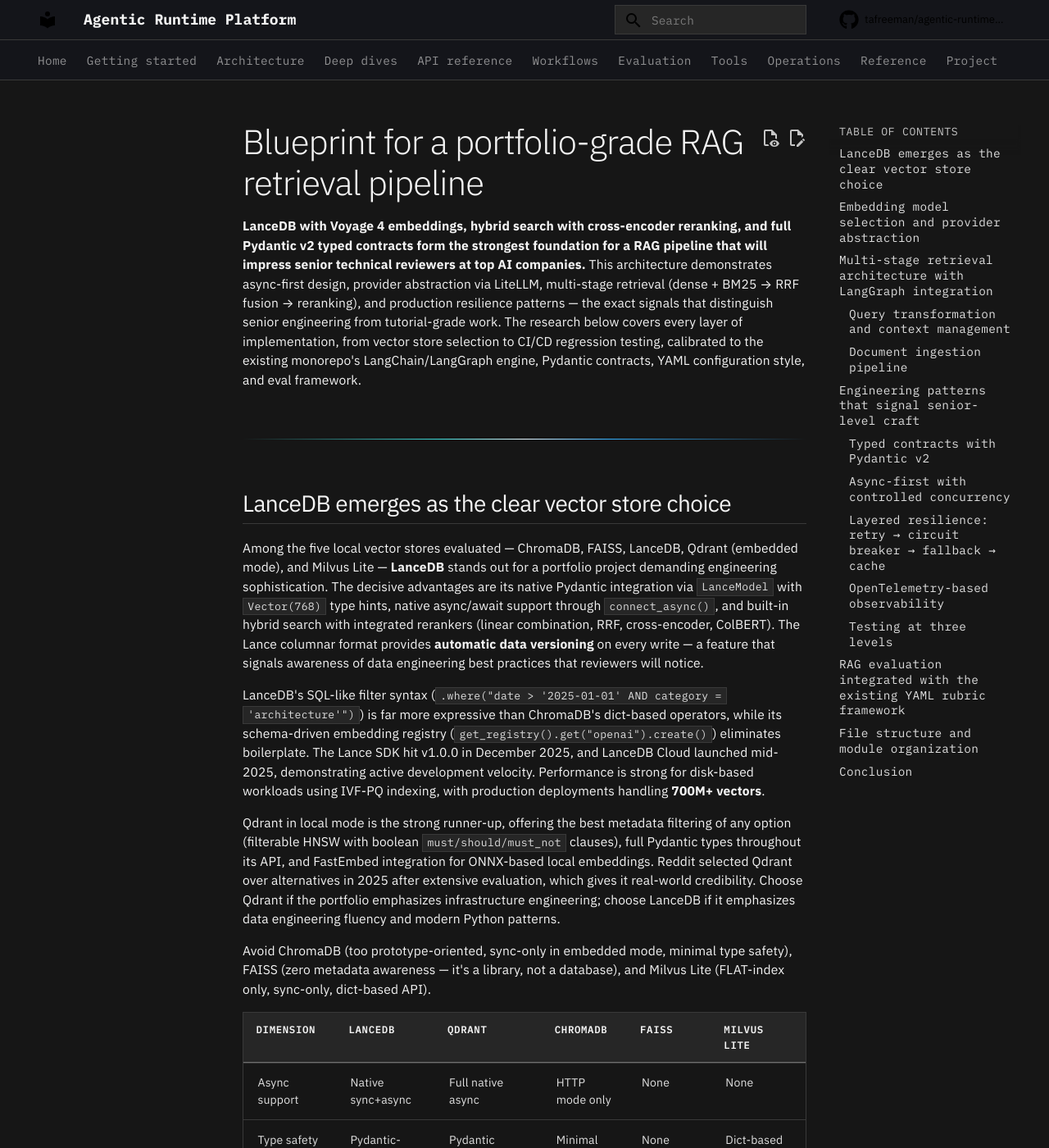
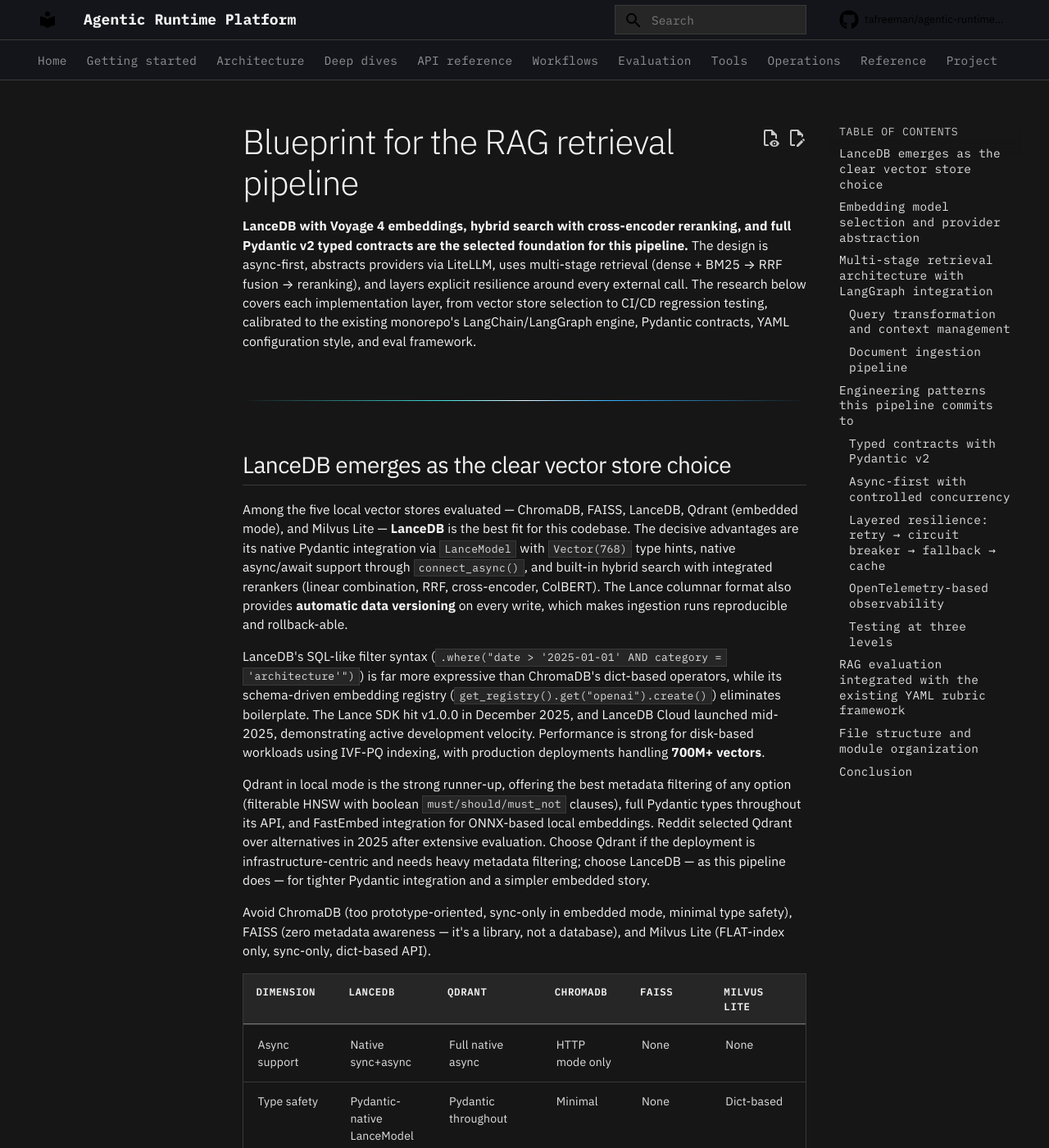
Before and after one commit to tafreeman/agentic-runtime-platform, an MkDocs documentation site: the page built from docs/adr/RAG-pipeline-blueprint.md, in a window 1280 px wide and 1400 px high. Shown: the whole window at 82% size. Built offline with MkDocs 1.6.1 and Material for MkDocs 9.7.7, drawn with Linux system fonts in a browser that asks for light colours; comment, search, counter and statistics services are not loaded; some of the changed text lies outside the part shown.

Commit message:
docs(arp): correct approval-gate and tier claims, de-hype RAG blueprint
The de-hype pass introduced two claims stronger than the code supports.
requires_approval defaults to False (tools/base.py), so approval covers
opted-in high-impact tools, not "any tool call" -- and the shipped server
registers no provider, so gated calls are denied rather than approved.
ModelTier runs TIER_0-TIER_5 with TIER_4 marked most capable, so tier 3
is not "highest capability".

The RAG blueprint framed its own architecture around impressing external
reviewers rather than around the engineering problem. Reworded to state
the technical rationale directly; no technical claim, table, or code
sample changed.

```diff
--- a/docs/adr/RAG-pipeline-blueprint.md
+++ b/docs/adr/RAG-pipeline-blueprint.md
@@ -1,16 +1,16 @@
-# Blueprint for a portfolio-grade RAG retrieval pipeline
+# Blueprint for the RAG retrieval pipeline
 
-**LanceDB with Voyage 4 embeddings, hybrid search with cross-encoder reranking, and full Pydantic v2 typed contracts form the strongest foundation for a RAG pipeline that will impress senior technical reviewers at top AI companies.** This architecture demonstrates async-first design, provider abstraction via LiteLLM, multi-stage retrieval (dense + BM25 → RRF fusion → reranking), and production resilience patterns — the exact signals that distinguish senior engineering from tutorial-grade work. The research below covers every layer of implementation, from vector store selection to CI/CD regression testing, calibrated to the existing monorepo's LangChain/LangGraph engine, Pydantic contracts, YAML configuration style, and eval framework.
+**LanceDB with Voyage 4 embeddings, hybrid search with cross-encoder reranking, and full Pydantic v2 typed contracts are the selected foundation for this pipeline.** The design is async-first, abstracts providers via LiteLLM, uses multi-stage retrieval (dense + BM25 → RRF fusion → reranking), and layers explicit resilience around every external call. The research below covers each implementation layer, from vector store selection to CI/CD regression testing, calibrated to the existing monorepo's LangChain/LangGraph engine, Pydantic contracts, YAML configuration style, and eval framework.
 
 ---
 
 ## LanceDB emerges as the clear vector store choice
 
-Among the five local vector stores evaluated — ChromaDB, FAISS, LanceDB, Qdrant (embedded mode), and Milvus Lite — **LanceDB** stands out for a portfolio project demanding engineering sophistication. The decisive advantages are its native Pydantic integration via `LanceModel` with `Vector(768)` type hints, native async/await support through `connect_async()`, and built-in hybrid search with integrated rerankers (linear combination, RRF, cross-encoder, ColBERT). The Lance columnar format provides **automatic data versioning** on every write — a feature that signals awareness of data engineering best practices that reviewers will notice.
+Among the five local vector stores evaluated — ChromaDB, FAISS, LanceDB, Qdrant (embedded mode), and Milvus Lite — **LanceDB** is the best fit for this codebase. The decisive advantages are its native Pydantic integration via `LanceModel` with `Vector(768)` type hints, native async/await support through `connect_async()`, and built-in hybrid search with integrated rerankers (linear combination, RRF, cross-encoder, ColBERT). The Lance columnar format also provides **automatic data versioning** on every write, which makes ingestion runs reproducible and rollback-able.
 
 LanceDB's SQL-like filter syntax (`.where("date > '2025-01-01' AND category = 'architecture'")`) is far more expressive than ChromaDB's dict-based operators, while its schema-driven embedding registry (`get_registry().get("openai").create()`) eliminates boilerplate. The Lance SDK hit v1.0.0 in December 2025, and LanceDB Cloud launched mid-2025, demonstrating active development velocity. Performance is strong for disk-based workloads using IVF-PQ indexing, with production deployments handling **700M+ vectors**.
 
-Qdrant in local mode is the strong runner-up, offering the best metadata filtering of any option (filterable HNSW with boolean `must/should/must_not` clauses), full Pydantic types throughout its API, and FastEmbed integration for ONNX-based local embeddings. Reddit selected Qdrant over alternatives in 2025 after extensive evaluation, which gives it real-world credibility. Choose Qdrant if the portfolio emphasizes infrastructure engineering; choose LanceDB if it emphasizes data engineering fluency and modern Python patterns.
+Qdrant in local mode is the strong runner-up, offering the best metadata filtering of any option (filterable HNSW with boolean `must/should/must_not` clauses), full Pydantic types throughout its API, and FastEmbed integration for ONNX-based local embeddings. Reddit selected Qdrant over alternatives in 2025 after extensive evaluation. Choose Qdrant if the deployment is infrastructure-centric and needs heavy metadata filtering; choose LanceDB — as this pipeline does — for tighter Pydantic integration and a simpler embedded story.
 
 Avoid ChromaDB (too prototype-oriented, sync-only in embedded mode, minimal type safety), FAISS (zero metadata awareness — it's a library, not a database), and Milvus Lite (FLAT-index only, sync-only, dict-based API).
 
@@ -71,9 +71,9 @@
 
 ---
 
-## Engineering patterns that signal senior-level craft
+## Engineering patterns this pipeline commits to
 
-The gap between tutorial-grade and portfolio-grade RAG lies in five areas: typed contracts, async design, resilience, observability, and testing. Each deserves deliberate implementation.
+Five areas carry most of the operational risk in a RAG pipeline: typed contracts, async design, resilience, observability, and testing. Each deserves deliberate implementation.
 
 ### Typed contracts with Pydantic v2
 
@@ -85,7 +85,7 @@
 
 ### Layered resilience: retry → circuit breaker → fallback → cache
 
-Use **tenacity** for retry with exponential backoff (1s, 2s, 4s, 8s, 16s) on transient errors only (`RateLimitError`, `APIError`) — never retry auth or validation errors. Layer a circuit breaker (via `circuitbreaker` or `pybreaker`) that opens after 5 consecutive failures and falls back to local sentence-transformers embedding. The final fallback layer checks an embedding cache. Each layer returns a typed `EmbeddingResult` with a `source` field ("api", "local_fallback", "cache") for observability. This layered approach — resilience as a strategy, not an afterthought — is a signature senior engineering pattern.
+Use **tenacity** for retry with exponential backoff (1s, 2s, 4s, 8s, 16s) on transient errors only (`RateLimitError`, `APIError`) — never retry auth or validation errors. Layer a circuit breaker (via `circuitbreaker` or `pybreaker`) that opens after 5 consecutive failures and falls back to local sentence-transformers embedding. The final fallback layer checks an embedding cache. Each layer returns a typed `EmbeddingResult` with a `source` field ("api", "local_fallback", "cache") for observability, so a degraded run is visible in telemetry rather than silently indistinguishable from a healthy one.
 
 ### OpenTelemetry-based observability
 
@@ -197,4 +197,4 @@
 
 ## Conclusion
 
-The implementation path is clear: start with LanceDB + Voyage 4 embeddings behind a LiteLLM abstraction, wire hybrid search (dense + BM25 → RRF → cross-encoder reranking) as a LangGraph `ToolNode` with self-corrective document grading, and wrap everything in Pydantic v2 typed contracts with async-first execution. The three patterns that will most impress reviewers are the **discriminated union configuration model** (showing Pydantic v2 mastery), the **layered resilience strategy** (retry → circuit breaker → local fallback → cache), and the **integrated evaluation pipeline** with YAML-defined rubrics and NDCG regression gates in CI. Each of these signals that the builder understands not just how RAG works, but how production ML systems are engineered. The module structure keeps RAG as an independent, testable subsystem that plugs cleanly into the existing agent/workflow/tool architecture through a single bridge file.
+The implementation path is clear: start with LanceDB + Voyage 4 embeddings behind a LiteLLM abstraction, wire hybrid search (dense + BM25 → RRF → cross-encoder reranking) as a LangGraph `ToolNode` with self-corrective document grading, and wrap everything in Pydantic v2 typed contracts with async-first execution. The three patterns that carry the most weight are the **discriminated union configuration model**, which makes YAML config parsing unambiguous; the **layered resilience strategy** (retry → circuit breaker → local fallback → cache); and the **integrated evaluation pipeline** with YAML-defined rubrics and NDCG regression gates in CI, which is what stops retrieval quality from silently regressing. The module structure keeps RAG as an independent, testable subsystem that plugs cleanly into the existing agent/workflow/tool architecture through a single bridge file.
```
Also changed, not shown: other parts of docs/adr/RAG-pipeline-blueprint.md (+1 -1 lines), README.md (+1 -1 lines), docs/ONBOARDING.md (+1 -1 lines).
